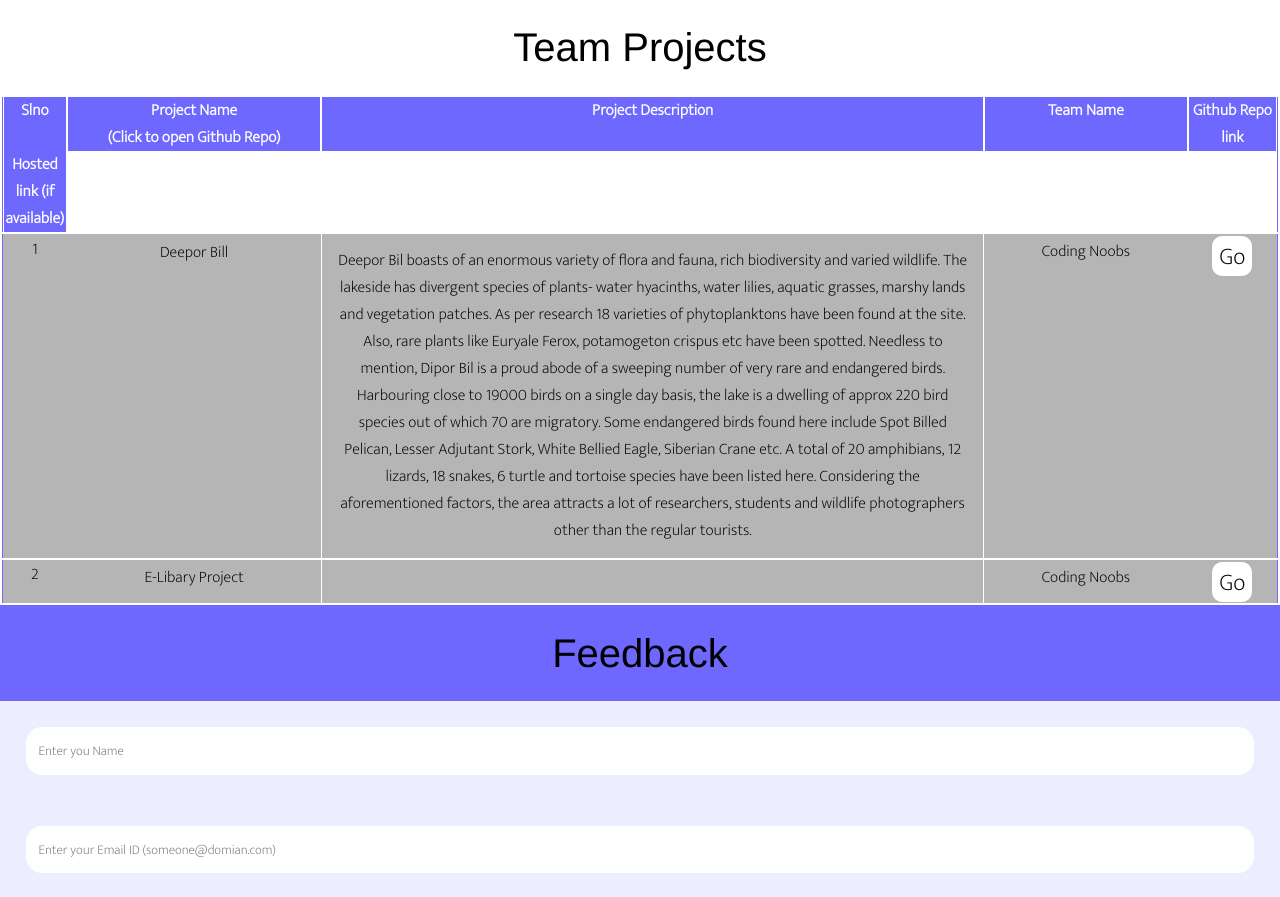
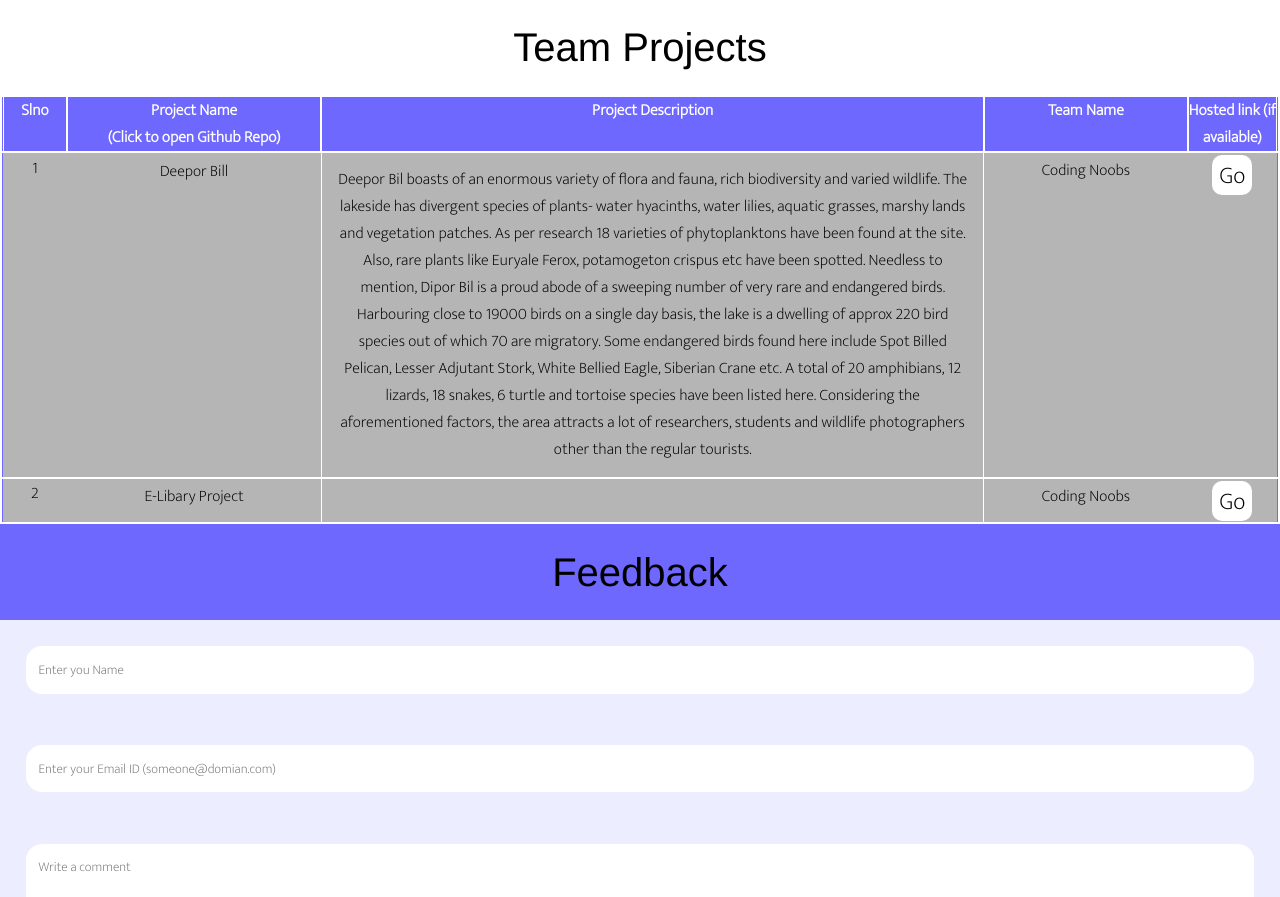
Before and after one commit to Arnab-K-S/Personal-Portfolio-, a plain HTML site: page index.html in a window 1280 px wide. Shown: the part 2897-3794 px from the top of the page. Drawn offline with Linux system fonts and the light colour scheme; a script that the page names is missing; a web font is replaced by a local one.

Commit message:
Removed Github Link Header from table

```diff
--- a/index.html
+++ b/index.html
@@ -90,7 +90,6 @@
                 <th>Project Name<br> (Click to open Github Repo)</th>
                 <th>Project Description</th>
                 <th>Team Name</th>
-                <th>Github Repo link</th>
                 <th>Hosted link (if available)</th>
             </tr>
         </table>
```
